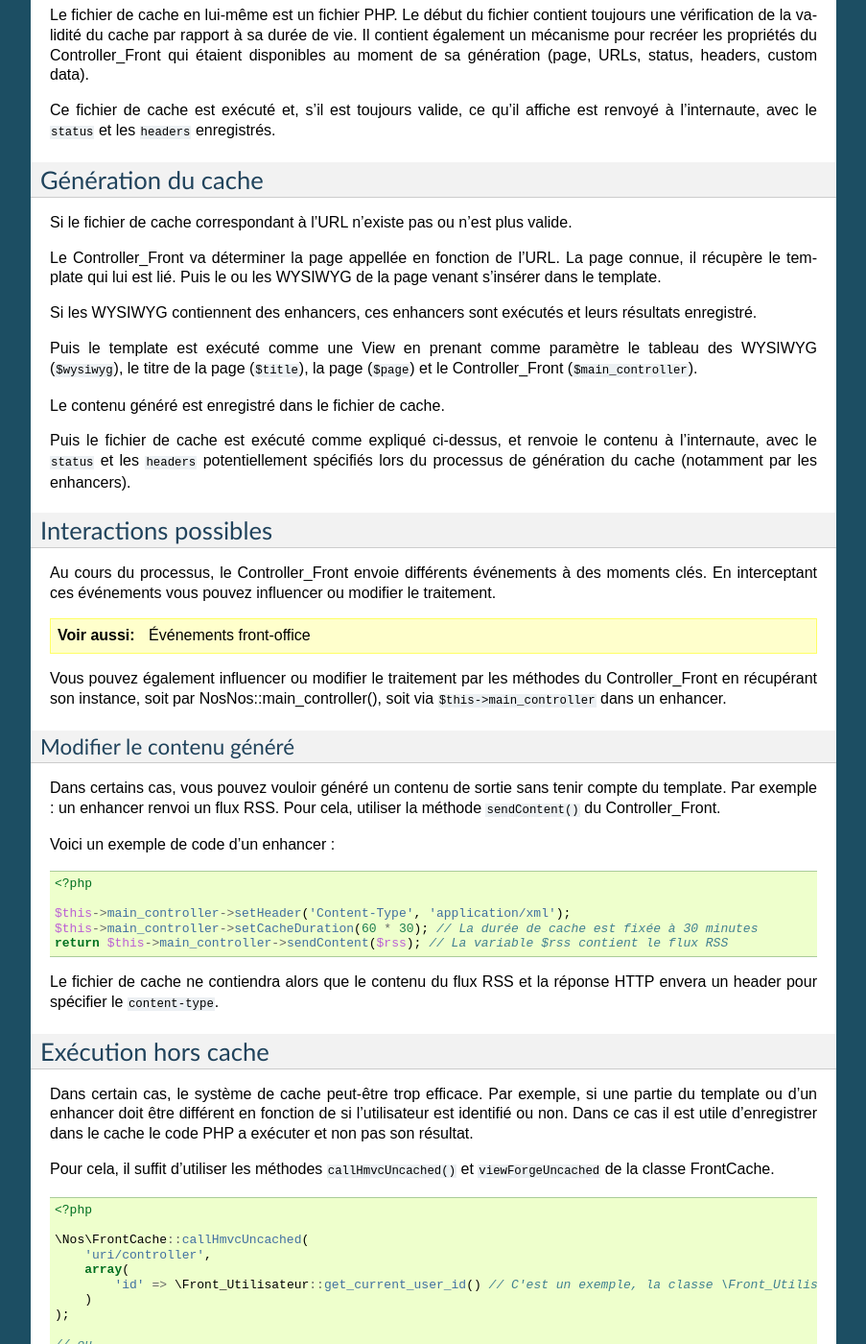
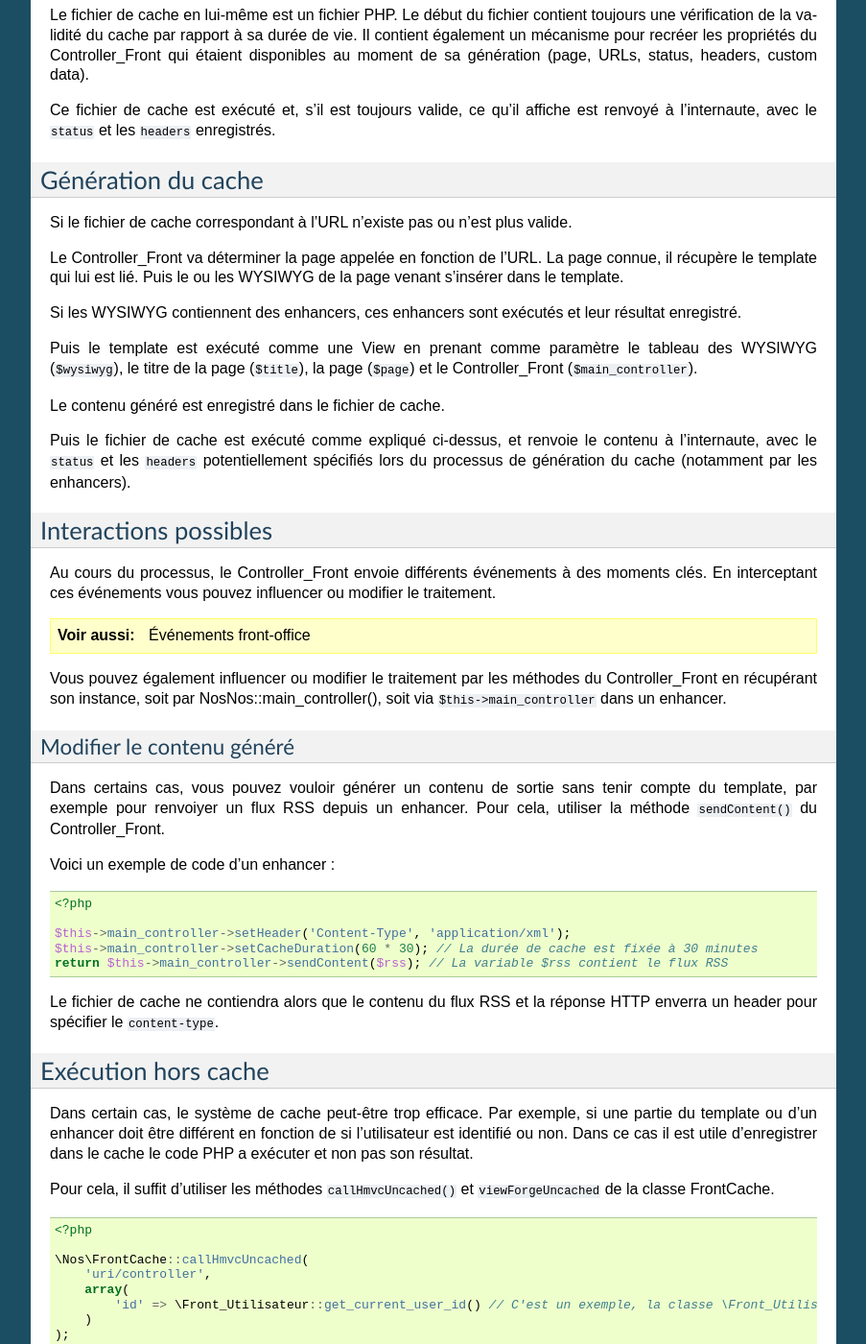
Before and after one commit to vrcAlbert/documentation-api, a Sphinx documentation site: the page built from source/understand/front_and_cache.rst, in a window 1280 px wide and 1400 px high, scrolled down 453 px. Shown: the whole window at 96% size, without its empty margins (198-1101 px from the left). Built offline with Sphinx 7.4.7, drawn with Linux system fonts in a browser that asks for light colours; some of the changed text lies outside the part shown.

Commit message:
Proof-reading

```diff
--- a/source/install/post_install_optimisations.rst
+++ b/source/install/post_install_optimisations.rst
@@ -32,7 +32,7 @@
 ~~~~~
 
 Dans **nginx**, XSendFile est activé par défaut, mais l'entête à utiliser est ``X-Accel-Redirect``. Dans ce cas, il
-faut éditer votre fichier de configuration ``config.php`` pour y renseigner cet entête :
+faut éditer votre fichier de configuration :file:`config.php` pour y renseigner cet entête :
 
 
 .. code-block:: php
--- a/source/understand/front.rst
+++ b/source/understand/front_and_cache.rst
@@ -8,7 +8,7 @@
 Ce fichier charge Novius OS et délègue le traitement de l'URL au :ref:`Controller_Front <api:php/classes/controller_front>`.
 
 Le :ref:`Controller_Front <api:php/classes/controller_front>` analyse l'URL et détermine le chemin du fichier de cache correspondant.
-A partir de là, plusieurs possibilités.
+À partir de là, plusieurs possibilités.
 
 Exécution du cache
 ==================
@@ -29,10 +29,10 @@
 
 Si le fichier de cache correspondant à l'URL n'existe pas ou n'est plus valide.
 
-Le :ref:`Controller_Front <api:php/classes/controller_front>` va déterminer la page appellée en fonction de l'URL. La page connue,
+Le :ref:`Controller_Front <api:php/classes/controller_front>` va déterminer la page appelée en fonction de l'URL. La page connue,
 il récupère le template qui lui est lié. Puis le ou les WYSIWYG de la page venant s'insérer dans le template.
 
-Si les WYSIWYG contiennent des enhancers, ces enhancers sont exécutés et leurs résultats enregistré.
+Si les WYSIWYG contiennent des enhancers, ces enhancers sont exécutés et leur résultat enregistré.
 
 Puis le template est exécuté comme une View en prenant comme paramètre le tableau des WYSIWYG (``$wysiwyg``),
 le titre de la page (``$title``), la page (``$page``) et le :ref:`Controller_Front <api:php/classes/controller_front>` (``$main_controller``).
@@ -56,8 +56,8 @@
 Modifier le contenu généré
 --------------------------
 
-Dans certains cas, vous pouvez vouloir généré un contenu de sortie sans tenir compte du template. Par exemple :
-un enhancer renvoi un flux RSS. Pour cela, utiliser la méthode ``sendContent()`` du :ref:`Controller_Front <api:php/classes/controller_front>`.
+Dans certains cas, vous pouvez vouloir générer un contenu de sortie sans tenir compte du template, par exemple pour
+renvoiyer un flux RSS depuis un enhancer. Pour cela, utiliser la méthode ``sendContent()`` du :ref:`Controller_Front <api:php/classes/controller_front>`.
 
 Voici un exemple de code d'un enhancer :
 
@@ -69,7 +69,7 @@
     $this->main_controller->setCacheDuration(60 * 30); // La durée de cache est fixée à 30 minutes
     return $this->main_controller->sendContent($rss); // La variable $rss contient le flux RSS
 
-Le fichier de cache ne contiendra alors que le contenu du flux RSS et la réponse HTTP envera un header pour spécifier le ``content-type``.
+Le fichier de cache ne contiendra alors que le contenu du flux RSS et la réponse HTTP enverra un header pour spécifier le ``content-type``.
 
 Exécution hors cache
 ====================
--- a/source/understand/index.rst
+++ b/source/understand/index.rst
@@ -12,4 +12,4 @@
 	multi_context/index
 	media_centre
 	permissions
-	front
+	front_and_cache
```
Also changed, not shown: other parts of source/understand/front_and_cache.rst (+2 -2 lines).
